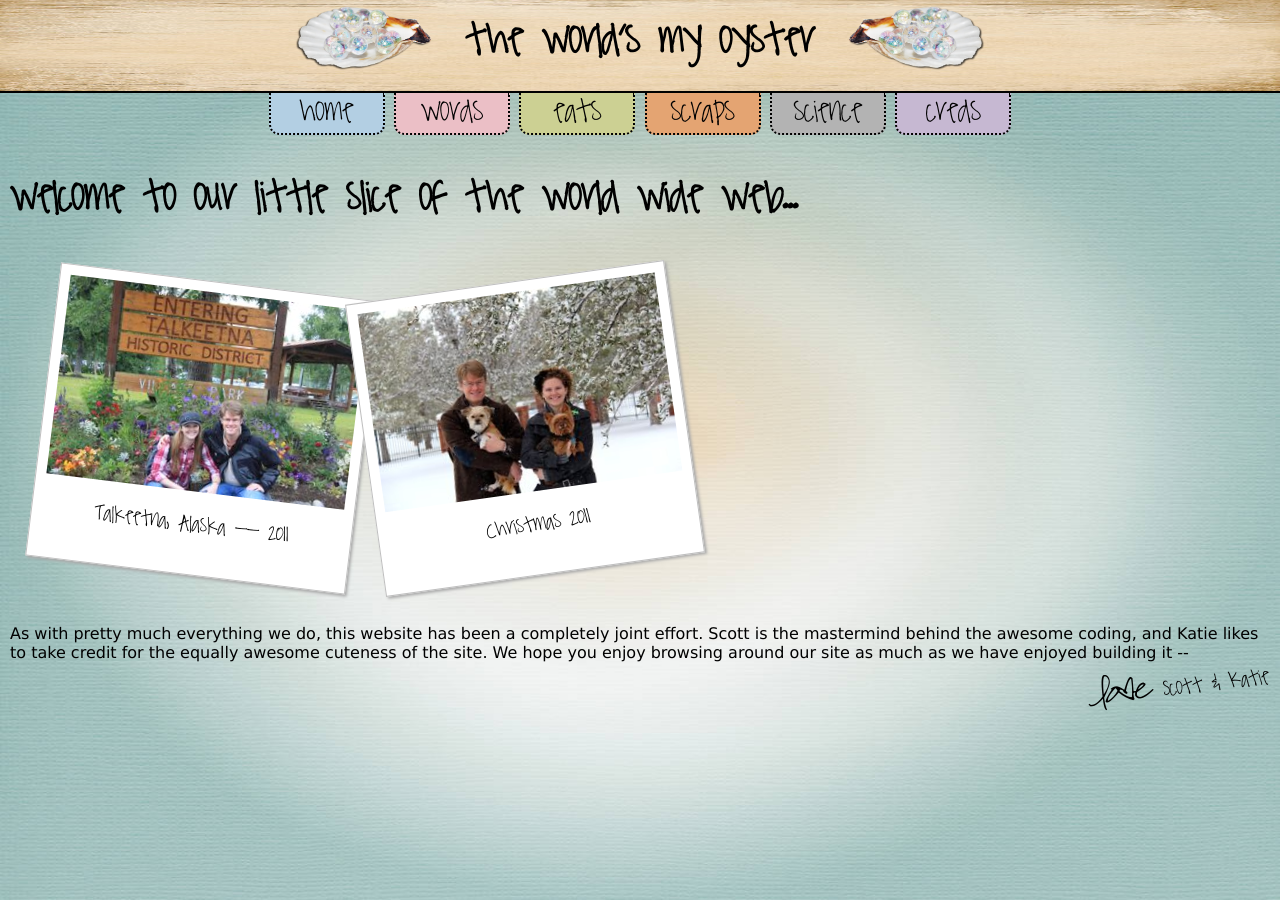
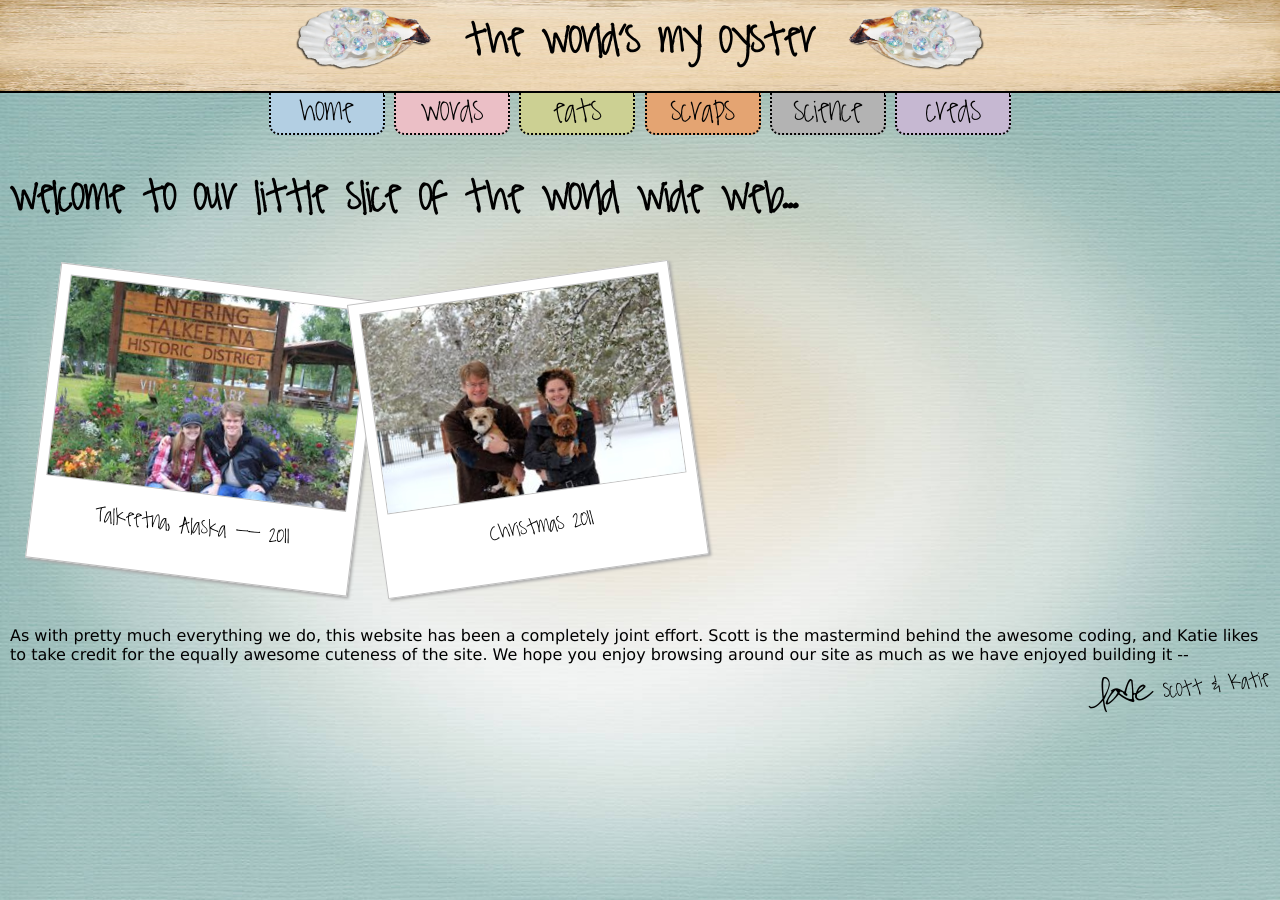
Before and after one commit to kpetersen/kpetersen.github.io, a Jekyll site: the page built from index.html, in a window 1280 px wide. Built offline with Jekyll 4.4.1, drawn with Linux system fonts in a browser that asks for light colours.

Commit message:
add border around front page pics

```diff
--- a/css/screen.css
+++ b/css/screen.css
@@ -157,6 +157,9 @@ h2 {
   -webkit-box-shadow:2px 2px 3px #aaaaaa; /* Safari */
   box-shadow:2px 2px 3px #aaaaaa;
 }
+#photos img {
+  border:1px solid #BFBFBF;
+}
 #photos .rotate_left {
   float:left;
   -ms-transform:rotate(7deg); /* IE 9 */
```
